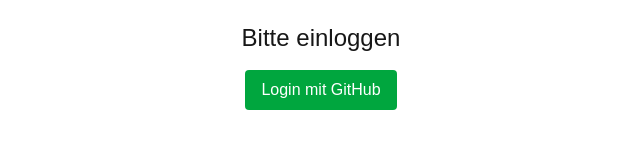
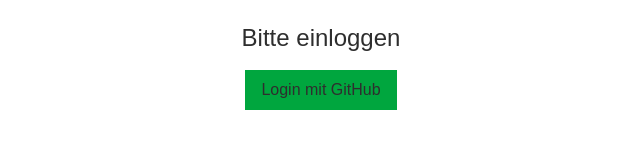
Before and after one commit to Deshenfektion/MyHeatmap, a Next.js app: page / in a window 1280 px wide. Shown: the part 334-482 px from the top of the page, without its empty margins (319-959 px from the left). Built offline with nearby package versions, Linux system fonts and the light colour scheme; no server answers.

Commit message:
Fix darkmode not working properly

```diff
--- a/app/globals.css
+++ b/app/globals.css
@@ -2,7 +2,7 @@
 
 :root {
   --background: #ffffff;
-  --foreground: #171717;
+  --foreground: #2e2e2e;
 }
 
 @theme inline {
@@ -14,7 +14,7 @@
 
 @media (prefers-color-scheme: dark) {
   :root {
-    --background: #0a0a0a;
+    --background: #2e2e2e;
     --foreground: #ededed;
   }
 }
--- a/app/heatmap.tsx
+++ b/app/heatmap.tsx
@@ -1,18 +1,19 @@
 import { useState, useEffect } from "react";
 import { supabase } from "@/lib/supabaseClient";
+import "./globals.css";
 
 const MAX_CLICKS = 3;
 
 const getColor = (clicks: number) => {
   switch (clicks) {
     case 1:
-      return "bg-green-100";
+      return "bg-green-100 dark:bg-green-900";
     case 2:
-      return "bg-green-400";
+      return "bg-green-400 dark:bg-green-700";
     case 3:
-      return "bg-green-700";
+      return "bg-green-700 dark:bg-green-500";
     default:
-      return "bg-white";
+      return "bg-white dark:bg-gray-800";
   }
 };
 
@@ -81,8 +82,10 @@
   }, [userId, rows, cols]);
 
   return (
-    <div className="flex flex-col items-center justify-center min-h-screen bg-gray-50 p-4">
-      <h1 className="text-2xl font-semibold mb-4">MyHeatmap</h1>
+    <div className="flex flex-col items-center justify-center min-h-screen bg-gray-50 dark:bg-gray-900 p-4">
+      <h1 className="text-2xl font-semibold mb-4 text-gray-900 dark:text-white">
+        MyHeatmap
+      </h1>
       <div
         className="grid gap-1"
         style={{ gridTemplateColumns: `repeat(${cols}, 2rem)` }}
@@ -91,7 +94,7 @@
           row.map((clicks, colIndex) => (
             <div
               key={`${rowIndex}-${colIndex}`}
-              className={`w-8 h-8 rounded-md border border-gray-300 cursor-pointer transition-all duration-200 ${getColor(
+              className={`w-8 h-8 rounded-md border border-gray-300 dark:border-gray-600 cursor-pointer transition-all duration-200 ${getColor(
                 clicks
               )}`}
               onClick={() => handleClick(rowIndex, colIndex)}
--- a/app/page.tsx
+++ b/app/page.tsx
@@ -37,10 +37,7 @@
     return (
       <div className="flex flex-col items-center justify-center h-screen">
         <h1 className="text-2xl mb-4">Bitte einloggen</h1>
-        <button
-          onClick={handleLogin}
-          className="px-4 py-2 bg-green-600 text-white rounded"
-        >
+        <button onClick={handleLogin} className="px-4 py-2 bg-green-600">
           Login mit GitHub
         </button>
       </div>
```
